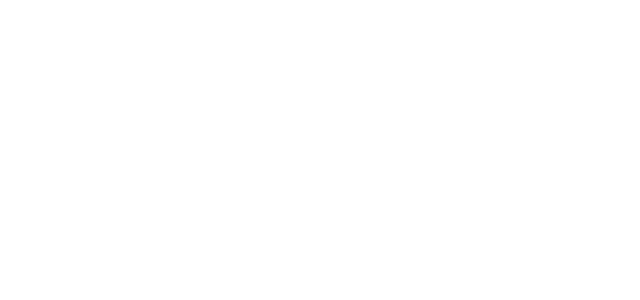
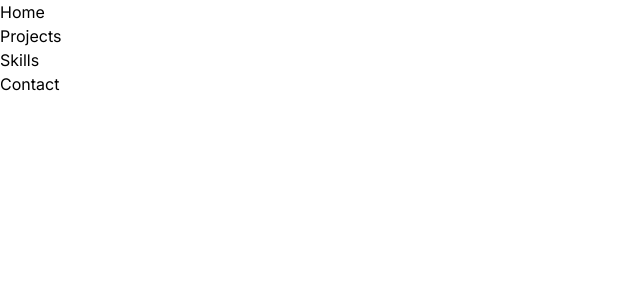
Before and after one commit to xsvomvi/portfoliosao, a Next.js app: page / in a window 1280 px wide. Shown: the top 300 px of the page, without its empty margins (0-640 px from the left). Built offline with nearby package versions, Linux system fonts and the light colour scheme.

Commit message:
+ created basic navbar

```diff
--- a/app/components/navbar.jsx
+++ b/app/components/navbar.jsx
@@ -0,0 +1,18 @@
+import React from 'react'
+
+const Navbar = () => {
+  return (
+    <>
+      <nav>
+        <ul>
+            <li><a href="#top">Home</a></li>
+            <li><a href="#projects">Projects</a></li>
+            <li><a href="#skills">Skills</a></li>
+            <li><a href="#contact">Contact</a></li>
+        </ul>
+      </nav>
+    </>
+  )
+}
+
+export default Navbar
--- a/app/page.js
+++ b/app/page.js
@@ -1,5 +1,10 @@
+'use client'
+import Navbar from "./components/Navbar";
+
 export default function Home() {
   return (
-    <></>
+    <>
+    <Navbar />
+    </>
   );
 }
```
